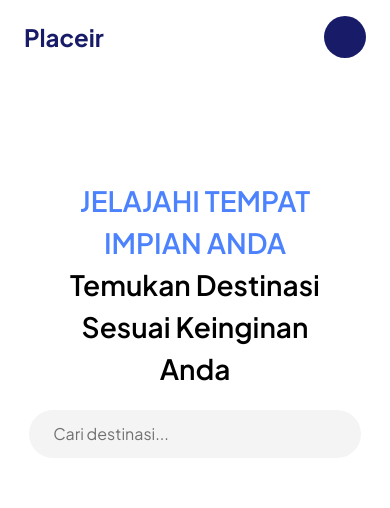
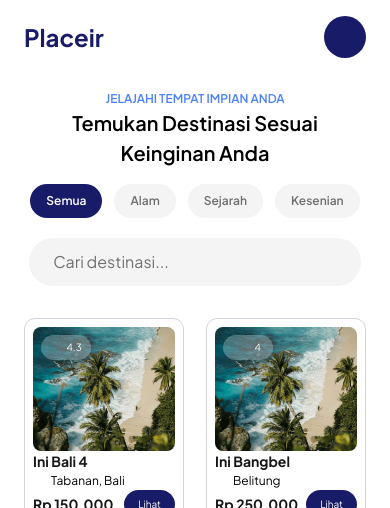
Before and after one commit to muamarzidan/Placeair, a React (Vite) app: page /explore-destination in a window 390 px wide. Shown: the top 508 px of the page. Built offline with nearby package versions, Linux system fonts and the light colour scheme; some icons are missing.

Commit message:
feat: explore destination

```diff
--- a/src/pages/explore/destination/index.jsx
+++ b/src/pages/explore/destination/index.jsx
@@ -11,9 +11,12 @@ import dataDestination from "../../../api/destionation";
 import "../../../assets/css/pages/explore.css";
 
 
+const categories = ["Semua", "Alam", "Sejarah", "Kesenian"];
+
 export default function ExploreDestinationPage() {
     const [resizeIconStar, setResizeIconStar] = useState("16");
     const [resizeIconLoc, setResizeIconLoc] = useState("24");
+    const [categoryType, setCategoryType] = useState("Semua");
     const [searchDestination, setSearchDestination] = useState("");
     const debouncedSearch = useDebounceSearch(searchDestination, 500);
 
@@ -52,13 +55,25 @@ export default function ExploreDestinationPage() {
         };
     }, []);
 
-    // handler search
+    // handler search, category and filter destination by most viewCount
     const handleSearchDestination = (e) => {
         setSearchDestination(e.target.value);
     };
 
-    const filterDestinationByProvince = dataDestination
-        .filter(destination => destination.name.toLowerCase().includes(debouncedSearch.toLowerCase())).sort((a, b) => b.viewCount - a.viewCount);
+    const handleCategoryDestination = (category) => {
+        setCategoryType(category);
+    };
+
+    const filterMostViewDestination = dataDestination
+        .filter((data) => {
+            const categoryFilter =
+                categoryType === "Semua" ||
+                data.category.toLowerCase() === categoryType.toLowerCase();
+            const searchFilter =
+                data.name.toLowerCase().includes(debouncedSearch.toLowerCase());
+            return categoryFilter && searchFilter;
+        })
+        .sort((a, b) => b.viewCount - a.viewCount);
 
     return (
         <>
@@ -66,15 +81,31 @@ export default function ExploreDestinationPage() {
             <main className="w-full h-auto bg-white">
                 <section
                     id="hero"
-                    className="flex flex-col items-center justify-center h-auto pt-[180px]"
+                    className="flex flex-col items-center justify-center h-auto pt-[90px] sm:pt-[110px] md:pt-[180px]"
                 >
-                    <h3 id="explore-province-title" className="relative text-4xl font-semibold text-center text-secondary sm:text-5xl md:text-6xl lg:text-[24px]">
+                    <h3 id="explore-province-title" className="text-sm font-semibold text-center text-secondary sm:text-xl md:text-2xl lg:text-[24px]">
                         JELAJAHI TEMPAT IMPIAN ANDA
                     </h3>
-                    <h1 id="explore-province-title" className="relative text-4xl sm:text-5xl font-semibold text-center text-black md:text-6xl lg:text-8xl px-[100px] sm:px-[130px] md:px-[100px] lg:px-[66px] xl:px-[140px] 2xl:px-[10px]">
+                    <h1 id="explore-province-title" className="text-2xl font-semibold text-center text-black sm:text-3xl md:text-5xl lg:text-6xl">
                         Temukan Destinasi Sesuai Keinginan Anda
                     </h1>
-                    <div className="flex flex-col items-center justify-center w-full h-auto pt-5 md:pt-8">
+                    {/* Select category area */}
+                    <ul className="flex w-auto h-auto gap-3 pt-4 text-white sm:gap-5">
+                        {categories.map((category) => (
+                            <li
+                                key={category}
+                                className={`px-4 sm:px-6 py-2 font-semibold rounded-full cursor-pointer text-sm sm:text-lg md:text-xl lg:text-3xl ${categoryType === category
+                                    ? "bg-primary text-white"
+                                    : "bg-[#F4F4F4] text-fourly"
+                                    }`}
+                                onClick={() => handleCategoryDestination(category)}
+                            >
+                                {category}
+                            </li>
+                        ))}
+                    </ul>
+                    {/* Search area */}
+                    <div className="flex flex-col items-center justify-center w-full h-auto pt-5 md:pt-12">
                         <Search
                             className="w-[85%] md:w-[75%] lg:w-[95%] xl:w-[75%] sm:text-lg md:text-xl xl:text-3xl text-[#6F706F] placeholder-[#6F706F]"
                             type="text"
@@ -85,11 +116,11 @@ export default function ExploreDestinationPage() {
                         />
                     </div>
                 </section>
-                <section id="kategori" className="w-full h-auto py-10">
+                <section id="kategori" className="w-full h-auto py-3 sm:py-5 md:py-10">
                     <div className="container flex flex-col w-full h-auto">
                         <div className="flex flex-wrap items-center justify-between w-full h-auto gap-5 pt-5 explore-container-card">
-                            {filterDestinationByProvince.length > 0 ? (
-                                filterDestinationByProvince.map((data, index) => (
+                            {filterMostViewDestination.length > 0 ? (
+                                filterMostViewDestination.map((data, index) => (
                                     <div
                                         key={index}
                                         className="explore-card-des w-[500px] h-[500px] max-w-[279px] max-h-[320px] sm:max-w-[290px] sm:max-h-[320px] md:max-w-[315px] md:max-h-[350px] xl:max-w-[400px] xl:max-h-[430px] 2xl:max-w-[430px] 2xl:max-h-[460px] flex flex-col justify-between p-2 sm:p-3 rounded-[11px] sm:rounded-3xl border-[1px] border-gray-300"
@@ -118,7 +149,7 @@ export default function ExploreDestinationPage() {
                                         <span className="card-des-title w-fit text-[#171717] font-bold text-md sm:text-xl lg:text-2xl xl:text-3xl">
                                             {data.name}
                                         </span>
-                                        {/* Icon and link location area */}
+                                        {/* Icon and location link area */}
                                         <Link to={data.locationLink} target="_blank" className="flex items-center gap-1 sm:gap-2 w-fit">
                                             <Icon
                                                 icon="fluent:location-16-filled"
@@ -128,7 +159,7 @@ export default function ExploreDestinationPage() {
                                             />
                                             <span className="text-sm card-loc-des sm:text-md xl:text-xl">{data.location}</span>
                                         </Link>
-                                        {/* Price and button area */}
+                                        {/* Price and buton area */}
                                         <div className="flex items-center justify-between w-full">
                                             <span className="card-des-price font-bold text-md sm:text-2xl md:text-[20px] lg:text-[22px] xl:text-[26px] text-[#171717]">
                                                 {formatPrice(data.price)}
@@ -142,7 +173,7 @@ export default function ExploreDestinationPage() {
                             ) : (
                                 <div className="flex items-center justify-center w-full h-auto p-5">
                                     <h4 className="font-semibold text-md sm:text-2xl md:text-[24px] text-secondary text-center">
-                                        Destinasi tidak ditemukan di provinsi
+                                        Destinasi tidak ditemukan
                                     </h4>
                                 </div>
                             )}
```
Lines whose indentation alone changed are shown as unchanged.
